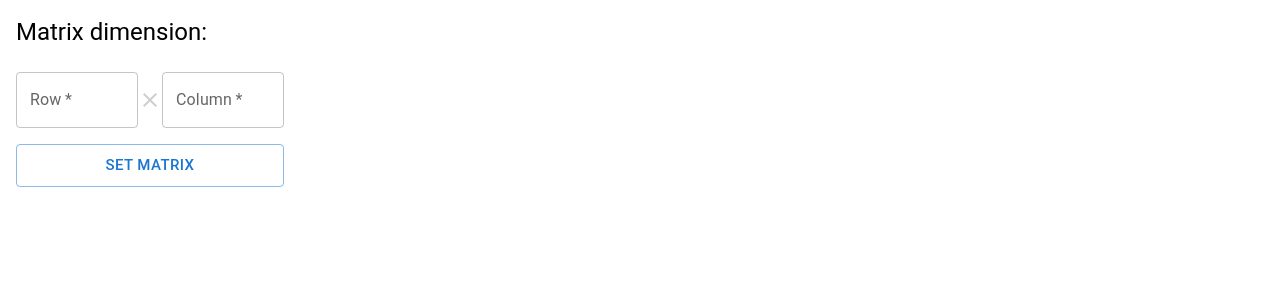
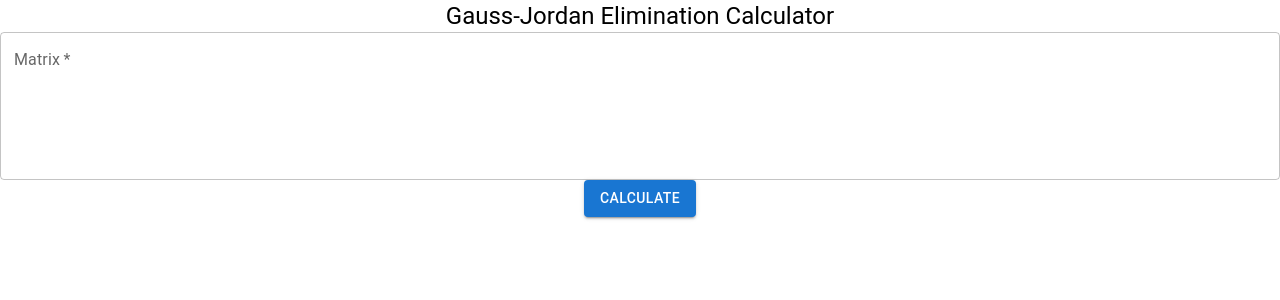
Before and after one commit to rtiempo/gauss-jordan-elimination, a React (Create React App) app: page / in a window 1280 px wide. Shown: the top 300 px of the page. Built offline with nearby package versions, Linux system fonts and the light colour scheme; the HTML template or start-up script is replaced by a standard one.

Commit message:
feat: update gauss jordan calculator to solve for solution

```diff
--- a/src/components/Calculator.jsx
+++ b/src/components/Calculator.jsx
@@ -1,21 +1,124 @@
-import React from 'react'
-import { Box, Button, TextField, Typography } from '@mui/material'
-import { Close } from '@mui/icons-material'
+import React, { useState } from 'react';
+import {
+  Button,
+  Grid,
+  Paper,
+  Table,
+  TableBody,
+  TableCell,
+  TableContainer,
+  TableHead,
+  TableRow,
+  TextField,
+  Typography,
+} from '@mui/material';
 
 const Calculator = () => {
+  const [matrix, setMatrix] = useState('');
+  const [solution, setSolution] = useState('');
+
+  const handleSubmit = (event) => {
+    event.preventDefault();
+
+    // Parse the input matrix
+    const lines = matrix.trim().split('\n');
+    const n = lines.length;
+    const a = lines.map((line) =>
+      line
+        .trim()
+        .split(/\s+/)
+        .map((value) => parseFloat(value))
+    );
+
+    // Perform Gauss-Jordan elimination
+    for (let i = 0; i < n; i++) {
+      // Find pivot row and swap
+      let max = i;
+      for (let j = i + 1; j < n; j++) {
+        if (Math.abs(a[j][i]) > Math.abs(a[max][i])) {
+          max = j;
+        }
+      }
+      [a[i], a[max]] = [a[max], a[i]];
+
+      // Make pivot element 1
+      const pivot = a[i][i];
+      for (let j = i; j <= n; j++) {
+        a[i][j] /= pivot;
+      }
+
+      // Eliminate all other entries in this column
+      for (let j = 0; j < n; j++) {
+        if (j !== i) {
+          const factor = a[j][i];
+          for (let k = i; k <= n; k++) {
+            a[j][k] -= factor * a[i][k];
+          }
+        }
+      }
+    }
+
+    // Format the output as an array of rows and columns
+    const tableData = a.map((row) => [...row.slice(0, n), '|', row[n]]);
+    const columns = Array.from({ length: n + 1 }, (_, i) => `x${i + 1}`);
+
+    setSolution({
+      tableData,
+      columns,
+    });
+  };
+
   return (
-    <Box sx={{ display: 'flex', flexDirection: 'column', rowGap: '1em', justifyContent: 'space-between', alignItems: 'flex-start', maxWidth: '300px', boxSizing: 'border-box', p: 2 }} >
-      <Typography variant='h5' gutterBottom>
-        Matrix dimension:
-      </Typography>
-      <Box sx={{ display: 'flex', flexDirection: 'row', justifyContent: 'space-between', alignItems: 'center' }} >
-        <TextField required label='Row' />
-        <Close sx={{ color: '#cfcfcf' }} />
-        <TextField required label='Column' />
-      </Box>
-      <Button variant='outlined' size='large' fullWidth >Set matrix</Button>
-    </Box>
-  )
-}
+    <div>
+      <Typography variant='h5'>Gauss-Jordan Elimination Calculator</Typography>
+      <form onSubmit={handleSubmit}>
+        <Grid container direction='column'>
+          <Grid item>
+            <TextField
+              label='Matrix'
+              multiline
+              rows={5}
+              variant='outlined'
+              fullWidth
+              required
+              value={matrix}
+              onChange={(e) => setMatrix(e.target.value)}
+            />
+          </Grid>
+          <Grid item>
+            <Button type='submit' variant='contained' color='primary'>
+              Calculate
+            </Button>
+          </Grid>
+        </Grid>
+      </form>
+      {/* <Typography variant="subtitle1">
+        {solution}
+      </Typography> */}
+      {solution.tableData && (
+        <TableContainer component={Paper}>
+          <Table>
+            <TableHead>
+              <TableRow>
+                {solution.columns.map((column) => (
+                  <TableCell key={column}>{column}</TableCell>
+                ))}
+              </TableRow>
+            </TableHead>
+            <TableBody>
+              {solution.tableData.map((row, index) => (
+                <TableRow key={index}>
+                  {row.map((cell, index) => (
+                    <TableCell key={index}>{cell}</TableCell>
+                  ))}
+                </TableRow>
+              ))}
+            </TableBody>
+          </Table>
+        </TableContainer>
+      )}
+    </div>
+  );
+};
 
-export default Calculator
+export default Calculator;
```
